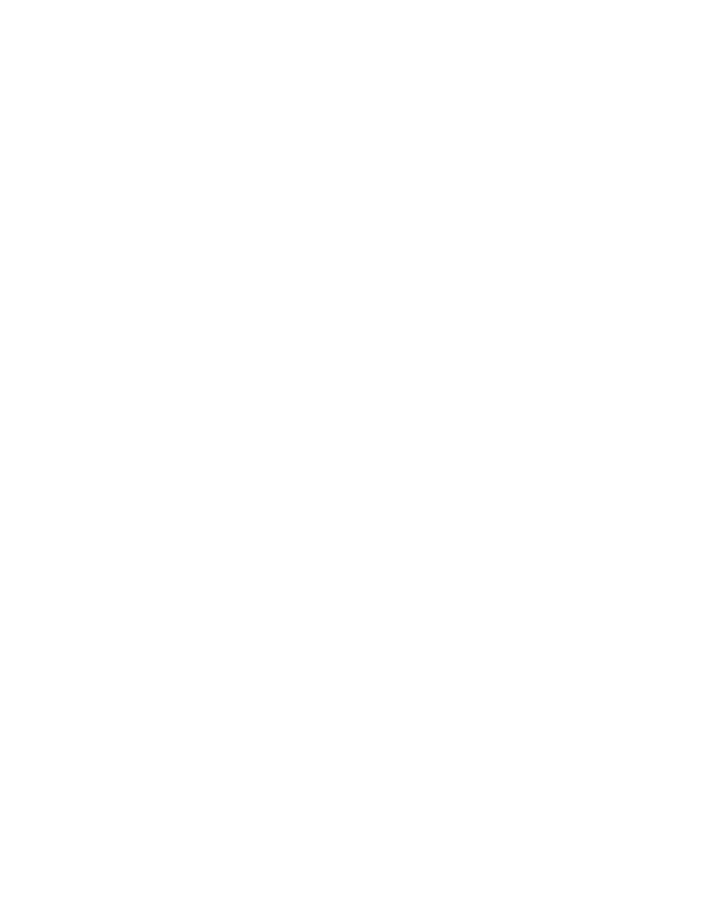
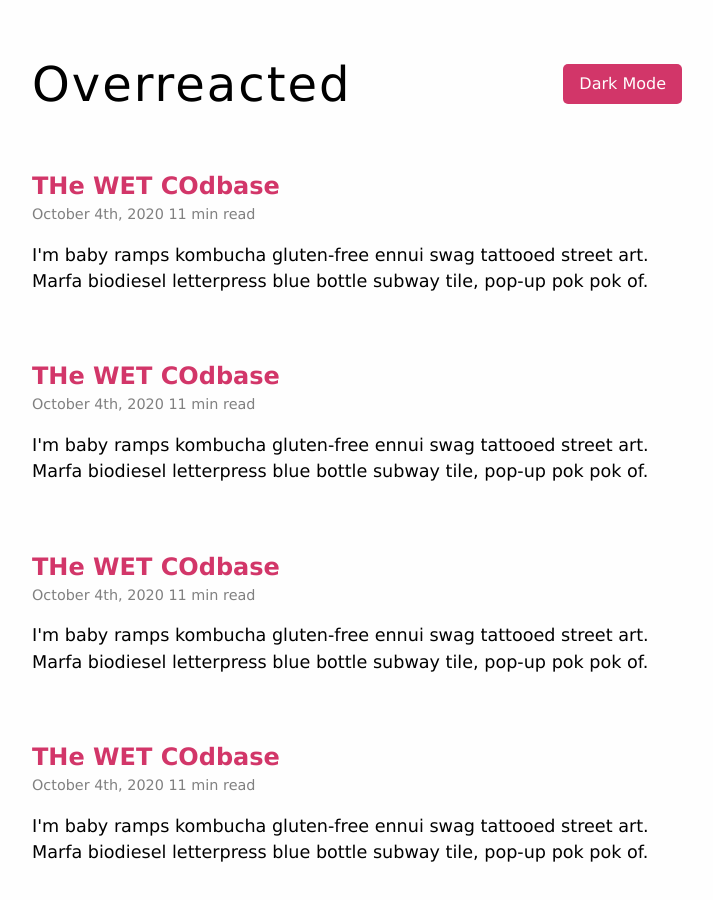
Before and after one commit to Nilak14/15-JS-Projects, a plain HTML site: page 15-DarkMode/index.html in a window 1280 px wide. Shown: the whole page, without its empty margins (283-996 px from the left). Before the commit the page ends 800 px from the top, so only its background shows below. Drawn offline with Linux system fonts and the light colour scheme.

Commit message:
html and css done

```diff
--- a/15-DarkMode/index.html
+++ b/15-DarkMode/index.html
@@ -10,7 +10,54 @@
 </head>
 
 <body>
-
+    <main class="container">
+        <nav class="nav">
+            <h1 class="title">Overreacted</h1>
+            <button class="darkModeToggle">Dark Mode</button>
+        </nav>
+        <section class="article-section">
+            <!-- Start of Single Item -->
+            <article class="article">
+                <h1 class="article__header">THe WET COdbase</h1>
+                <p class="article__details">October 4th, 2020 <span class="article__length">11 min read</span></p>
+                <p class="article__description">I'm baby ramps kombucha gluten-free ennui swag tattooed street art.
+                    Marfa
+                    biodiesel letterpress blue bottle subway tile,
+                    pop-up pok pok of.</p>
+            </article>
+            <!-- ENd of Single Item -->
+            <!-- Start of Single Item -->
+            <article class="article">
+                <h1 class="article__header">THe WET COdbase</h1>
+                <p class="article__details">October 4th, 2020 <span class="article__length">11 min read</span></p>
+                <p class="article__description">I'm baby ramps kombucha gluten-free ennui swag tattooed street art.
+                    Marfa
+                    biodiesel letterpress blue bottle subway tile,
+                    pop-up pok pok of.</p>
+            </article>
+            <!-- ENd of Single Item -->
+            <!-- Start of Single Item -->
+            <article class="article">
+                <h1 class="article__header">THe WET COdbase</h1>
+                <p class="article__details">October 4th, 2020 <span class="article__length">11 min read</span></p>
+                <p class="article__description">I'm baby ramps kombucha gluten-free ennui swag tattooed street art.
+                    Marfa
+                    biodiesel letterpress blue bottle subway tile,
+                    pop-up pok pok of.</p>
+            </article>
+            <!-- ENd of Single Item -->
+            <!-- Start of Single Item -->
+            <article class="article">
+                <h1 class="article__header">THe WET COdbase</h1>
+                <p class="article__details">October 4th, 2020 <span class="article__length">11 min read</span></p>
+                <p class="article__description">I'm baby ramps kombucha gluten-free ennui swag tattooed street art.
+                    Marfa
+                    biodiesel letterpress blue bottle subway tile,
+                    pop-up pok pok of.</p>
+            </article>
+            <!-- ENd of Single Item -->
+        </section>
+    </main>
 </body>
 <script type="module" src="app.js"></script>
 
--- a/15-DarkMode/style.css
+++ b/15-DarkMode/style.css
@@ -0,0 +1,65 @@
+:root {
+  --COLOR-BG: rgb(254, 254, 254);
+  --COLOR-ACCENT: #d23669;
+  --COLOR-MAIN-TEXT: black;
+  --COLOR-SMALL-TEXT: grey;
+}
+body {
+  background-color: var(--COLOR-BG);
+  font-family: Verdana, Geneva, Tahoma, sans-serif;
+}
+.container {
+  width: min(90%, 650px);
+  margin-inline: auto;
+  padding-top: 3rem;
+}
+
+.nav {
+  display: flex;
+  justify-content: space-between;
+  align-items: center;
+}
+
+.nav .title {
+  font-size: 3rem;
+  color: var(--COLOR-MAIN-TEXT);
+  letter-spacing: 2px;
+}
+
+.darkModeToggle {
+  padding: 0.5em 1em;
+  background-color: var(--COLOR-ACCENT);
+  color: var(--COLOR-BG);
+  border-radius: 5px;
+  cursor: pointer;
+  border: none;
+}
+
+.darkModeToggle:hover {
+  scale: 0.9;
+}
+
+.article-section {
+  display: flex;
+  flex-direction: column;
+  gap: 4rem;
+  padding-block: 3rem;
+}
+
+.article__header {
+  font-size: 1.5rem;
+  font-weight: bold;
+  color: var(--COLOR-ACCENT);
+}
+
+.article__details {
+  color: var(--COLOR-SMALL-TEXT);
+  font-size: 0.9rem;
+  padding-bottom: 1rem;
+}
+
+.article__description {
+  color: var(--COLOR-MAIN-TEXT);
+  font-size: 1.1rem;
+  line-height: 1.5;
+}
```
